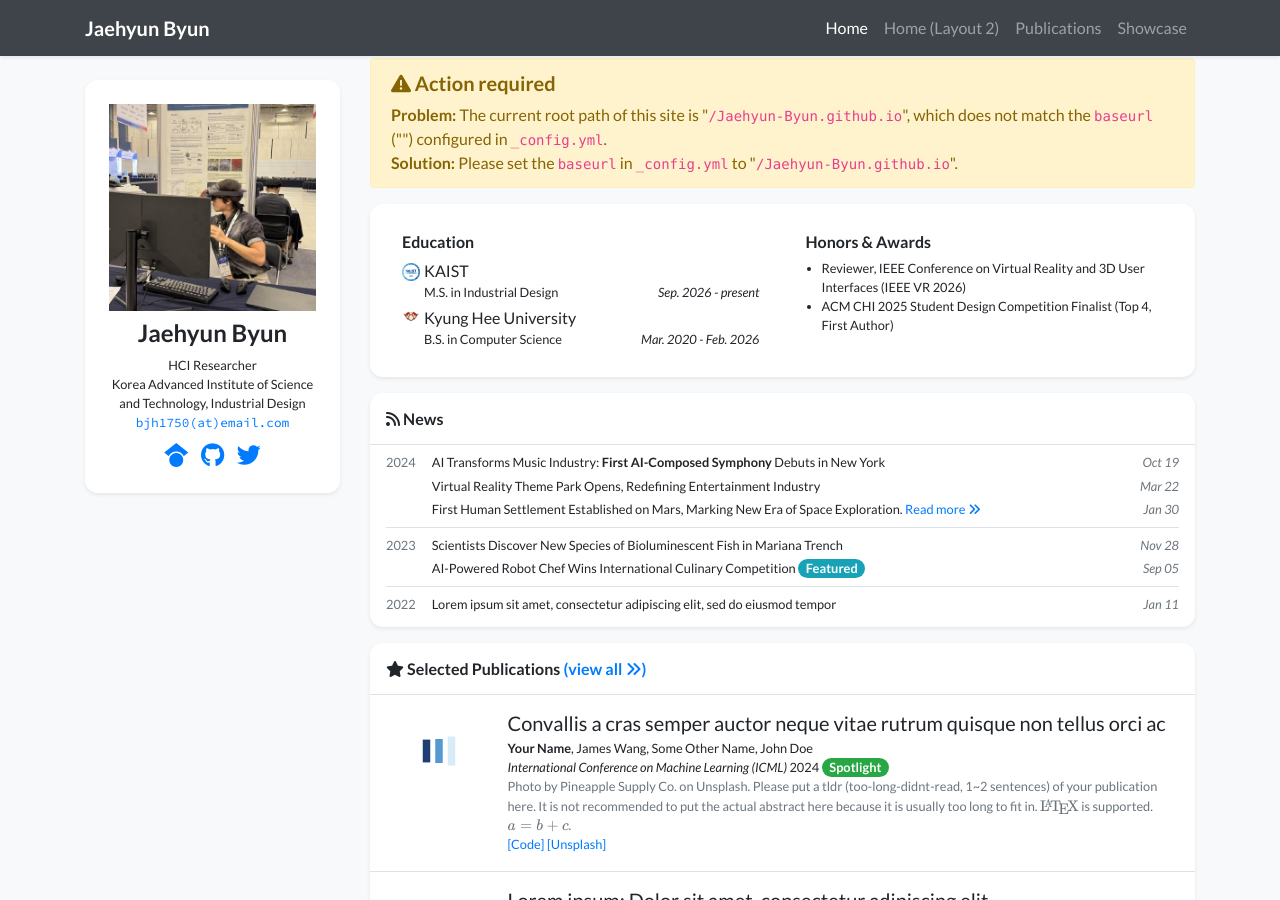
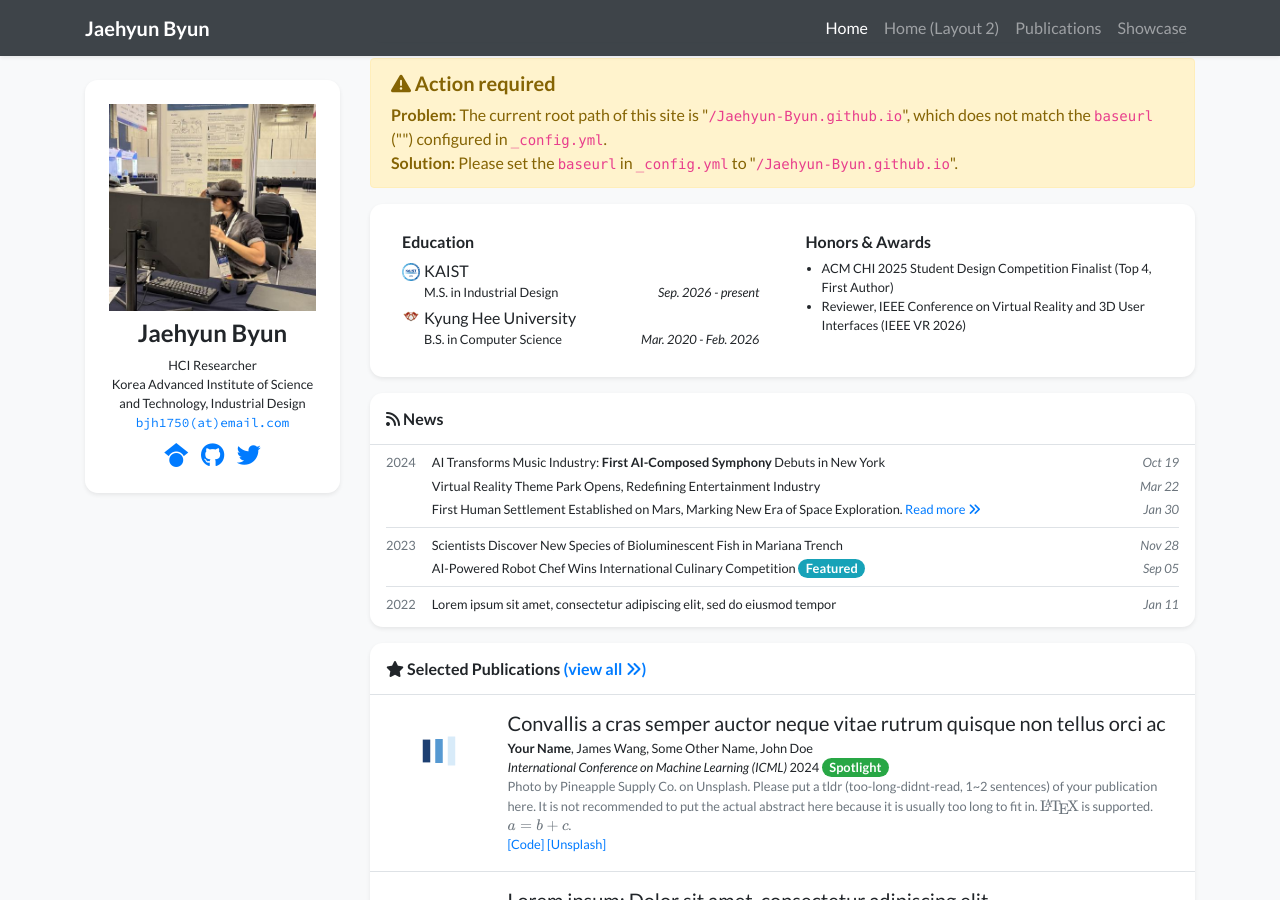
Before and after one commit to Jaehyun-Byun/Jaehyun-Byun.github.io, a Jekyll site: the page built from index.html, in a window 1280 px wide and 900 px high, scrolled down 328 px. Built offline with Jekyll 4.4.1, drawn with Linux system fonts in a browser that asks for light colours; nearby versions of some CDN libraries; a style sheet for code colours, icons or effects is not loaded; part of the change alters nothing that is shown.

```diff
--- a/_data/profile.yml
+++ b/_data/profile.yml
@@ -52,9 +52,5 @@ education:
 #   date: Sep. 2019 - Jul. 2021
 
 awards:
+- name: ACM CHI 2025 Student Design Competition Finalist (Top 4, First Author)
 - name: Reviewer, IEEE Conference on Virtual Reality and 3D User Interfaces (IEEE VR 2026)
-- name: ACM CHI 2025 Student Design Competition Finalist (Top 4, First Author)
-
-services:
-- name: Reviewer, ACM CHI 2026
-- name: Reviewer, ACM UIST 2025
```
